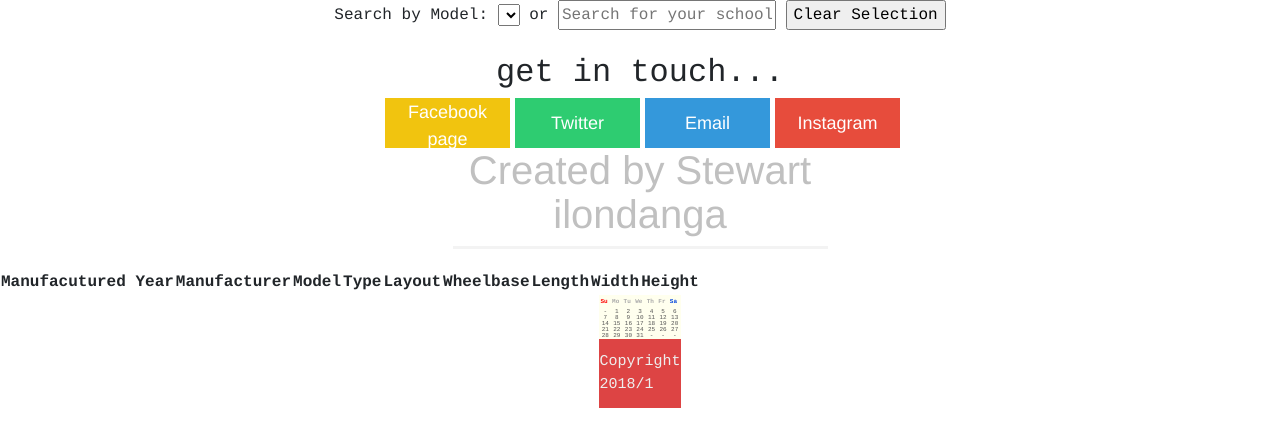
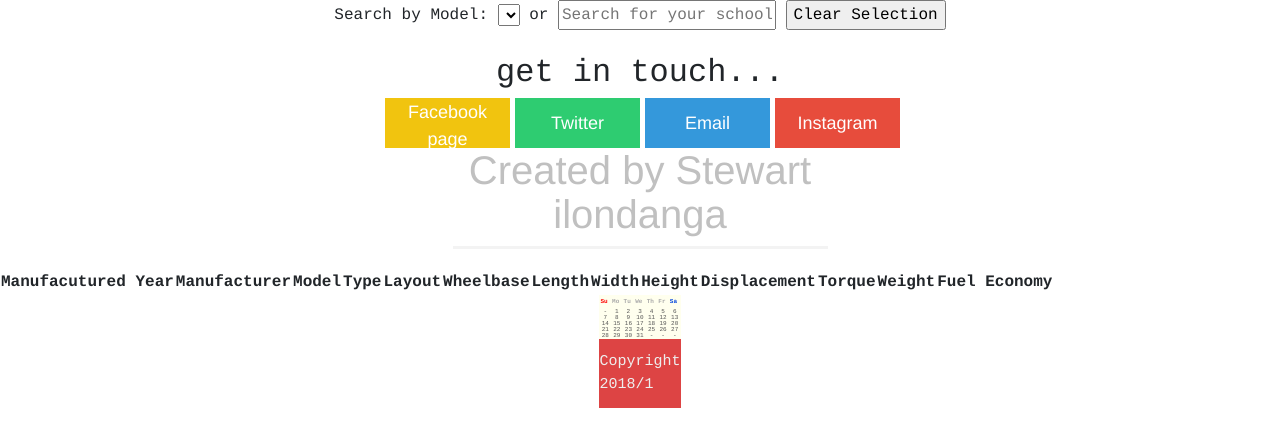
Before and after one commit to stewilondanga/car-shop, a plain HTML site: page index.html in a window 1280 px wide. Drawn offline with nearby package versions, Linux system fonts and the light colour scheme.

Commit message:
add index.html

```diff
--- a/index.html
+++ b/index.html
@@ -33,6 +33,13 @@
         <th>Length</th>
         <th>Width</th>
         <th>Height</th>
+
+        <th>Displacement</th>
+        <th>Torque</th>
+        <th>Weight</th>
+        <th>Fuel Economy</th>
+      </tr>
+    </thead>
 
 
 
```
